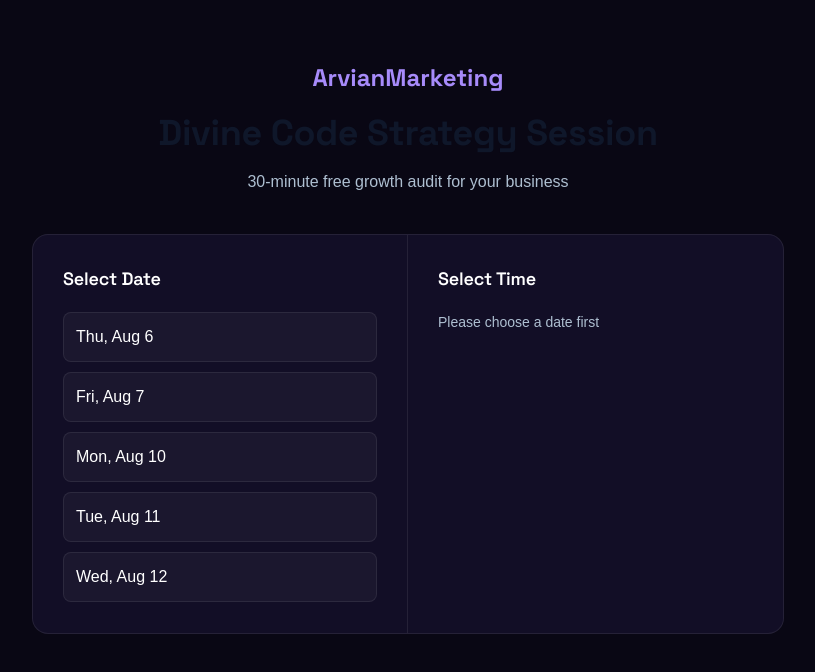
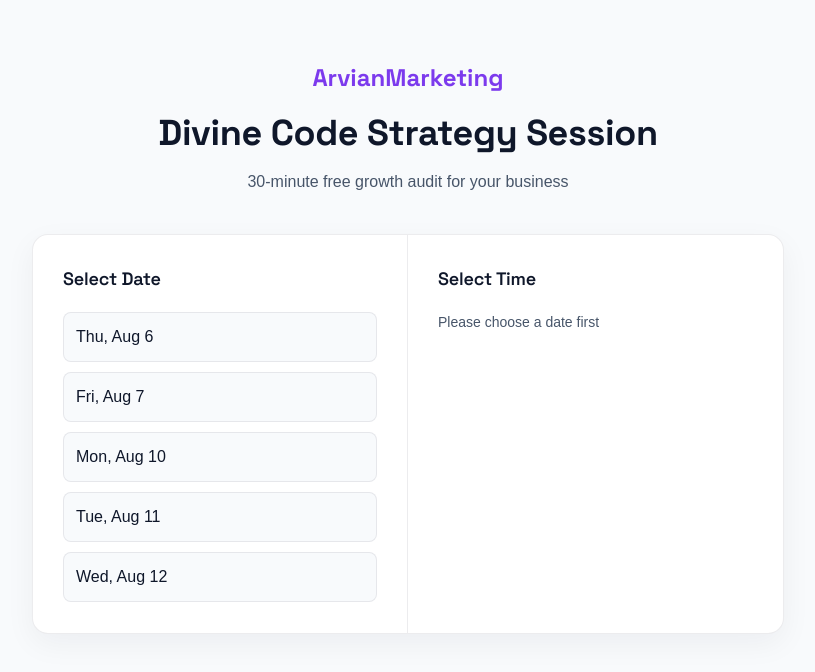
Before and after one commit to ravi-verma-001/landingpage, a Next.js app: page /book-call in a window 1280 px wide. Shown: the top 672 px of the page, without its empty margins (232-1047 px from the left). Built offline with nearby package versions, Linux system fonts and the light colour scheme.

Commit message:
design: convert scheduler page to light mode matching theme change

```diff
--- a/app/book-call/page.tsx
+++ b/app/book-call/page.tsx
@@ -59,42 +59,42 @@
   }
 
   return (
-    <div style={{ minHeight: '100vh', background: '#090714', color: '#fff', fontFamily: 'sans-serif' }}>
+    <div style={{ minHeight: '100vh', background: '#F8FAFC', color: '#0F172A', fontFamily: 'sans-serif' }}>
       <div className="wrap" style={{ padding: '60px 24px', maxWidth: '800px' }}>
         <div style={{ textAlign: 'center', marginBottom: '40px' }}>
-          <div style={{ fontFamily: 'Space Grotesk, sans-serif', fontSize: '24px', fontWeight: 'bold', color: '#A78BFA', marginBottom: '10px' }}>
+          <div style={{ fontFamily: 'Space Grotesk, sans-serif', fontSize: '24px', fontWeight: 'bold', color: '#7C3AED', marginBottom: '10px' }}>
             ArvianMarketing
           </div>
-          <h1 style={{ fontFamily: 'Space Grotesk, sans-serif', fontSize: '36px', fontWeight: 'bold', marginBottom: '10px' }}>
+          <h1 style={{ fontFamily: 'Space Grotesk, sans-serif', fontSize: '36px', fontWeight: 'bold', color: '#0F172A', marginBottom: '10px' }}>
             Divine Code Strategy Session
           </h1>
-          <p style={{ color: '#AEBFD1', fontSize: '16px' }}>
+          <p style={{ color: '#475569', fontSize: '16px' }}>
             30-minute free growth audit for {name ? <strong>{name}</strong> : 'your business'}
           </p>
         </div>
 
         {bookingStatus === 'success' ? (
-          <div style={{ background: '#120e26', color: '#fff', borderRadius: '16px', padding: '40px', textAlign: 'center', border: '1px solid rgba(255,255,255,0.08)' }}>
+          <div style={{ background: '#FFFFFF', color: '#0F172A', borderRadius: '16px', padding: '40px', textAlign: 'center', border: '1px solid rgba(15, 23, 42, 0.08)', boxShadow: '0 10px 30px rgba(15, 23, 42, 0.05)' }}>
             <div style={{ fontSize: '48px', marginBottom: '20px' }}>🎉</div>
-            <h2 style={{ fontFamily: 'Space Grotesk, sans-serif', fontSize: '28px', marginBottom: '10px' }}>Booking Confirmed!</h2>
-            <p style={{ fontSize: '16px', color: '#AEBFD1', marginBottom: '24px' }}>
+            <h2 style={{ fontFamily: 'Space Grotesk, sans-serif', fontSize: '28px', color: '#0F172A', marginBottom: '10px' }}>Booking Confirmed!</h2>
+            <p style={{ fontSize: '16px', color: '#475569', marginBottom: '24px' }}>
               We've locked in your strategy session for <strong>{selectedDate}</strong> at <strong>{selectedTime}</strong>.
             </p>
-            <p style={{ fontSize: '14px', color: '#AEBFD1', background: 'rgba(255,255,255,0.04)', padding: '12px', borderRadius: '8px', border: '1px solid rgba(255,255,255,0.06)' }}>
+            <p style={{ fontSize: '14px', color: '#475569', background: '#F8FAFC', padding: '12px', borderRadius: '8px', border: '1px solid rgba(15, 23, 42, 0.06)' }}>
               Check your inbox ({email || 'your email'}) for calendar invitation and meeting link.
             </p>
             <button
               onClick={() => router.push('/')}
-              style={{ marginTop: '30px', background: '#7C3AED', color: '#fff', border: 'none', padding: '12px 24px', borderRadius: '8px', cursor: 'pointer', fontWeight: 'bold' }}
+              style={{ marginTop: '30px', background: '#7C3AED', color: '#fff', border: 'none', padding: '12px 24px', borderRadius: '8px', cursor: 'pointer', fontWeight: 'bold', transition: 'background 0.2s' }}
             >
               Back to Home
             </button>
           </div>
         ) : (
-          <div style={{ background: '#120e26', color: '#fff', borderRadius: '16px', overflow: 'hidden', display: 'grid', gridTemplateColumns: '1fr 1fr', minHeight: '400px', border: '1px solid rgba(255,255,255,0.08)' }}>
+          <div style={{ background: '#FFFFFF', color: '#0F172A', borderRadius: '16px', overflow: 'hidden', display: 'grid', gridTemplateColumns: '1fr 1fr', minHeight: '400px', border: '1px solid rgba(15, 23, 42, 0.08)', boxShadow: '0 10px 30px rgba(15, 23, 42, 0.05)' }}>
             {/* Left side: Date Select */}
-            <div style={{ padding: '30px', borderRight: '1px solid rgba(255,255,255,0.08)' }}>
-              <h3 style={{ fontSize: '18px', fontWeight: '600', marginBottom: '20px', color: '#fff' }}>Select Date</h3>
+            <div style={{ padding: '30px', borderRight: '1px solid rgba(15, 23, 42, 0.08)' }}>
+              <h3 style={{ fontSize: '18px', fontWeight: '600', marginBottom: '20px', color: '#0F172A' }}>Select Date</h3>
               <div style={{ display: 'flex', flexDirection: 'column', gap: '10px' }}>
                 {availableDates.map((date) => {
                   const dateStr = date.toLocaleDateString('en-US', { weekday: 'short', month: 'short', day: 'numeric' })
@@ -105,10 +105,10 @@
                       style={{
                         padding: '12px',
                         borderRadius: '8px',
-                        border: '1px solid rgba(255,255,255,0.08)',
+                        border: '1px solid rgba(15, 23, 42, 0.08)',
                         textAlign: 'left',
-                        background: selectedDate === dateStr ? '#7C3AED' : 'rgba(255,255,255,0.04)',
-                        color: '#fff',
+                        background: selectedDate === dateStr ? '#7C3AED' : '#F8FAFC',
+                        color: selectedDate === dateStr ? '#fff' : '#0F172A',
                         cursor: 'pointer',
                         fontWeight: '500',
                         transition: 'all 0.2s'
@@ -124,9 +124,9 @@
             {/* Right side: Time Select & Confirm */}
             <div style={{ padding: '30px', display: 'flex', flexDirection: 'column', justifyContent: 'space-between' }}>
               <div>
-                <h3 style={{ fontSize: '18px', fontWeight: '600', marginBottom: '20px', color: '#fff' }}>Select Time</h3>
+                <h3 style={{ fontSize: '18px', fontWeight: '600', marginBottom: '20px', color: '#0F172A' }}>Select Time</h3>
                 {!selectedDate ? (
-                  <p style={{ color: '#AEBFD1', fontSize: '14px' }}>Please choose a date first</p>
+                  <p style={{ color: '#475569', fontSize: '14px' }}>Please choose a date first</p>
                 ) : (
                   <div style={{ display: 'grid', gridTemplateColumns: '1fr', gap: '8px' }}>
                     {timeSlots.map((time) => (
@@ -136,9 +136,9 @@
                         style={{
                           padding: '10px',
                           borderRadius: '8px',
-                          border: '1px solid rgba(255,255,255,0.08)',
-                          background: selectedTime === time ? '#7C3AED' : 'rgba(255,255,255,0.04)',
-                          color: '#fff',
+                          border: '1px solid rgba(15, 23, 42, 0.08)',
+                          background: selectedTime === time ? '#7C3AED' : '#F8FAFC',
+                          color: selectedTime === time ? '#fff' : '#0F172A',
                           cursor: 'pointer',
                           fontWeight: '500',
                           transition: 'all 0.2s'
```
